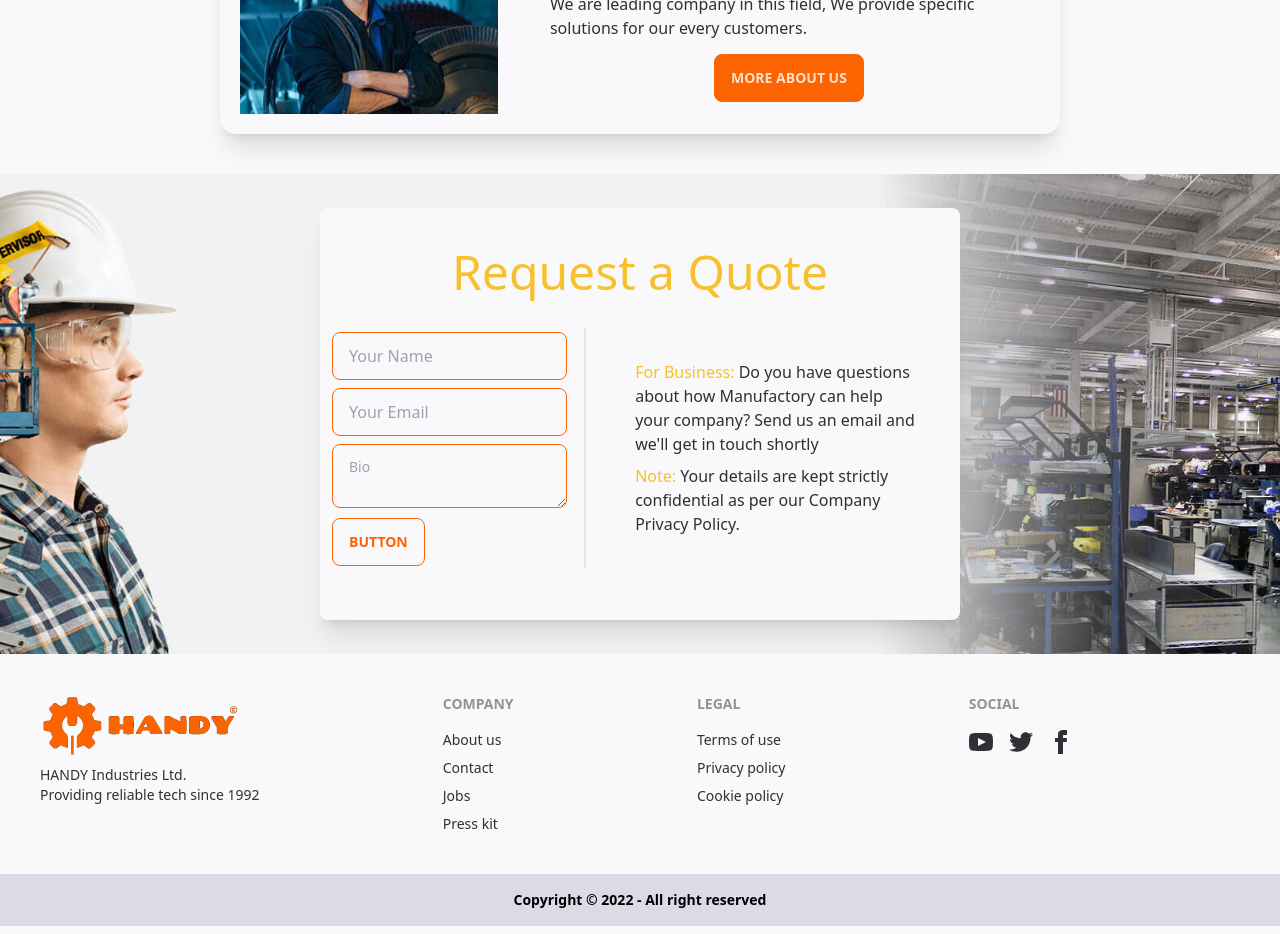
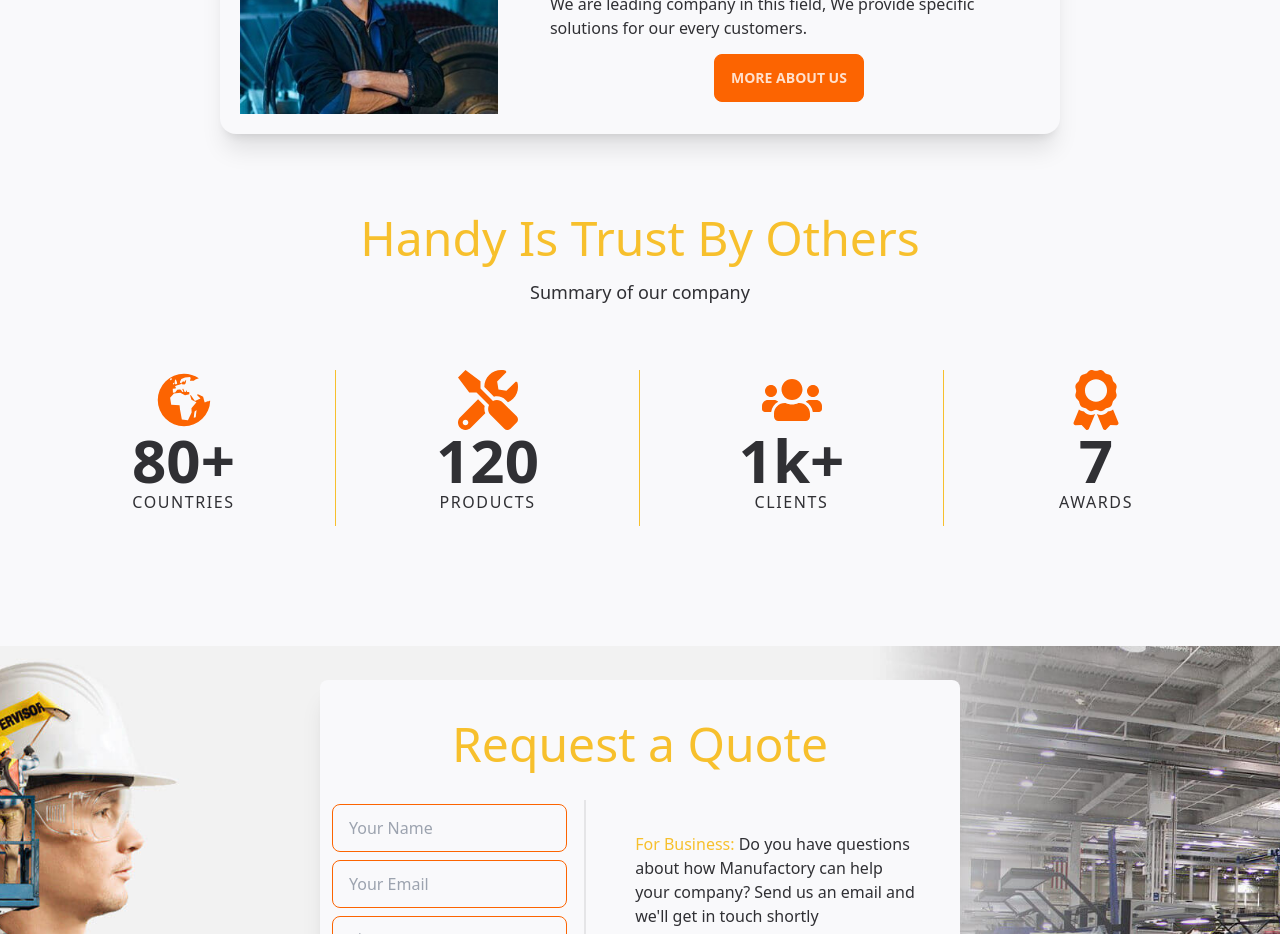
Before and after one commit to EkramH/handy-client-side, a React (Create React App) app: page / in a window 1280 px wide. Shown: the part 800-1734 px from the top of the page. Built offline with nearby package versions, Linux system fonts and the light colour scheme.

Commit message:
summary home

```diff
--- a/src/pages/Home/Home.js
+++ b/src/pages/Home/Home.js
@@ -3,12 +3,14 @@ import Banner from "./Banner";
 import Footer from "../../shared/Footer";
 import About from "./About";
 import Quote from "./Quote";
+import Summary from "./Summary";
 
 const Home = () => {
   return (
     <div>
       <Banner />
       <About />
+      <Summary />
       <Quote />
       <Footer />
     </div>
--- /dev/null
+++ b/src/pages/Home/Summary.js
@@ -0,0 +1,58 @@
+import React from "react";
+import { GiEarthAfricaEurope } from "react-icons/gi";
+import { FaTools, FaUsers, FaAward } from "react-icons/fa";
+
+const Summary = () => {
+  return (
+    <div>
+      <div className="px-4 py-16 mx-auto sm:max-w-xl md:max-w-full lg:max-w-screen-xl md:px-24 lg:px-8 lg:py-20">
+        <div className="mb-12 text-center">
+          <h2 className="text-5xl text-accent font-light">
+            Handy Is Trust By Others
+          </h2>
+          <p className="py-4 text-lg">Summary of our company</p>
+        </div>
+        <div className="grid grid-cols-2 row-gap-8 gap-y-8 md:grid-cols-4">
+          <div className="flex flex-col items-center border-accent border-b pb-3 mx-2 md:border-b-0 md:mx-0  md:border-r">
+            <div className="text-4xl font-bold lg:text-5xl xl:text-6xl text-primary">
+              <GiEarthAfricaEurope />
+            </div>
+            <h6 className="text-4xl font-bold lg:text-5xl xl:text-6xl">80+</h6>
+            <p className="text-sm font-medium tracking-widest uppercase lg:text-base animate-left">
+              Countries
+            </p>
+          </div>
+          <div className="flex flex-col items-center border-accent border-b pb-3 mx-2 md:border-b-0 md:mx-0  md:border-r">
+            <div className="text-4xl font-bold lg:text-5xl xl:text-6xl text-primary">
+              <FaTools />
+            </div>
+            <h6 className="text-4xl font-bold lg:text-5xl xl:text-6xl">120</h6>
+            <p className="text-sm font-medium tracking-widest uppercase lg:text-base animate-left">
+              Products
+            </p>
+          </div>
+          <div className="flex flex-col items-center border-accent border-b pb-3 mx-2 md:border-b-0 md:mx-0  md:border-r">
+            <div className="text-4xl font-bold lg:text-5xl xl:text-6xl text-primary">
+              <FaUsers />
+            </div>
+            <h6 className="text-4xl font-bold lg:text-5xl xl:text-6xl">1k+</h6>
+            <p className="text-sm font-medium tracking-widest uppercase lg:text-base animate-left">
+              Clients
+            </p>
+          </div>
+          <div className="flex flex-col items-center border-accent border-b pb-3 mx-2 md:border-b-0 md:mx-0 ">
+            <div className="text-4xl font-bold lg:text-5xl xl:text-6xl text-primary">
+              <FaAward />
+            </div>
+            <h6 className="text-4xl font-bold lg:text-5xl xl:text-6xl">7</h6>
+            <p className="text-sm font-medium tracking-widest uppercase lg:text-base animate-left">
+              Awards
+            </p>
+          </div>
+        </div>
+      </div>
+    </div>
+  );
+};
+
+export default Summary;
```
